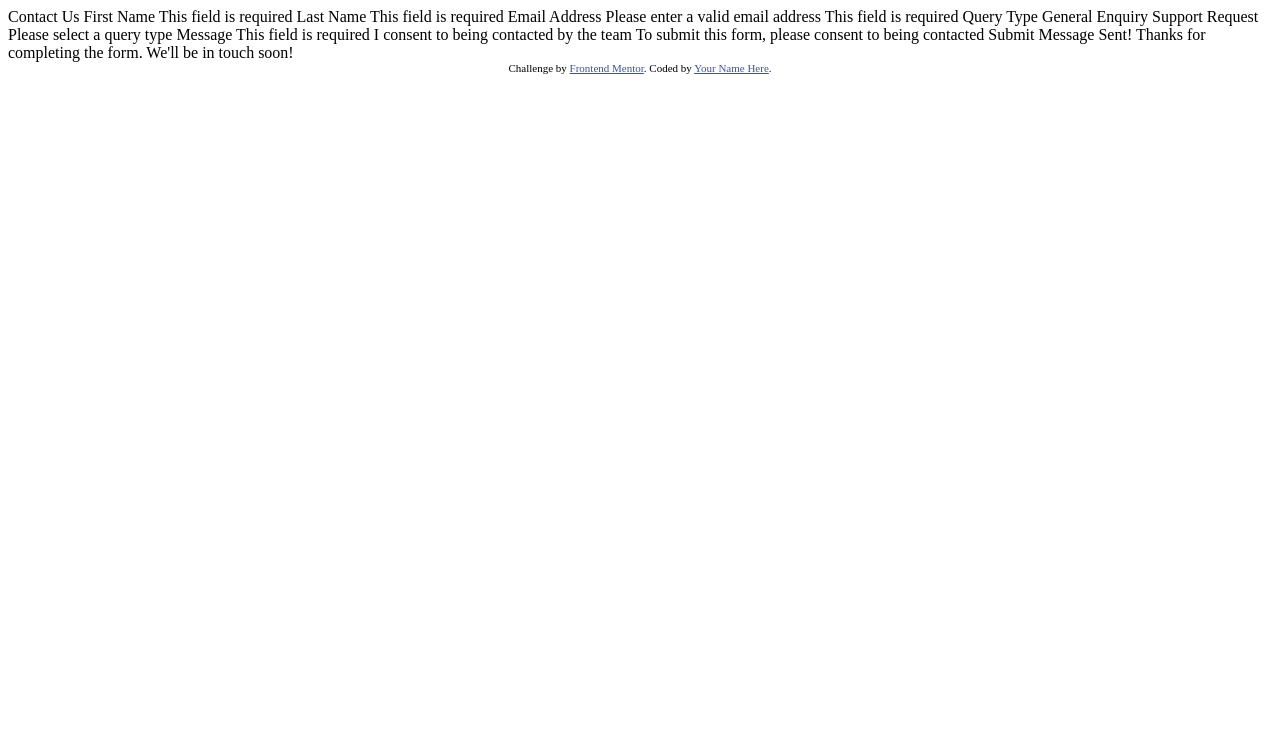
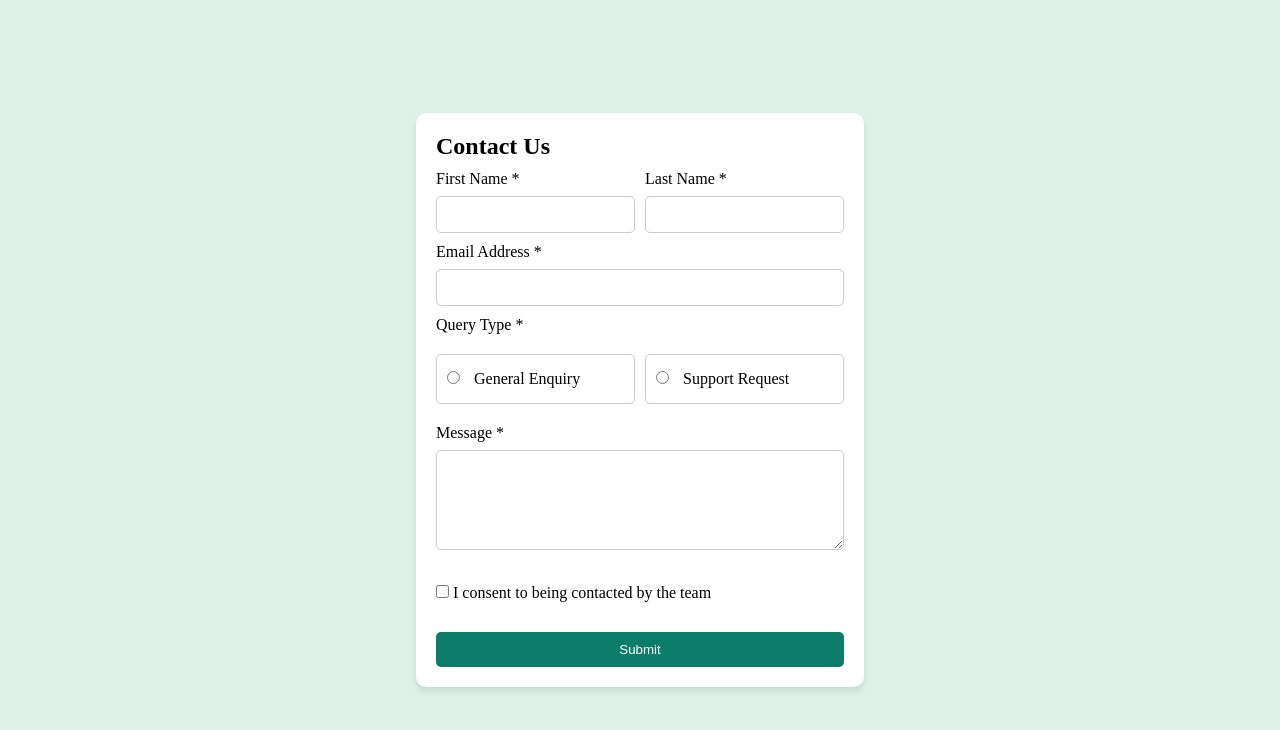
Before and after one commit to GoddyOg/contact-form, a plain HTML site: page index.html in a window 1280 px wide. Drawn offline with Linux system fonts and the light colour scheme.

Commit message:
Code changes

```diff
--- a/index.html
+++ b/index.html
@@ -2,51 +2,58 @@
 <html lang="en">
 <head>
   <meta charset="UTF-8">
-  <meta name="viewport" content="width=device-width, initial-scale=1.0"> <!-- displays site properly based on user's device -->
-
+  <meta name="viewport" content="width=device-width, initial-scale=1.0">
   <link rel="icon" type="image/png" sizes="32x32" href="./assets/images/favicon-32x32.png">
-
-  <title>Frontend Mentor | Contact form</title>
-
-  <!-- Feel free to remove these styles or customise in your own stylesheet 👍 -->
-  <style>
-    .attribution { font-size: 11px; text-align: center; }
-    .attribution a { color: hsl(228, 45%, 44%); }
-  </style>
+  <link rel="stylesheet" href="style.css">
+  <title>Contact form</title>
 </head>
 <body>
+  <div class="container">
+    <form action="" class="contact-form">
+      <h2>Contact Us</h2>
 
-  Contact Us
+      <section class="name-container">
+      <span class="name">
+        <label for="fname">First Name *</label>
+        <input type="text" id="fname" name="firstname" required>
+      </span>
 
-  First Name
-  This field is required
+      <span class="name">
+        <label for="lname">Last Name *</label>
+        <input type="text" name="lastname" id="lname" required>
+      </span>
+      </section>
 
-  Last Name
-  This field is required
+      <label for="email">Email Address *</label>
+      <input type="email" id="email" name="email" required>
 
-  Email Address
-  Please enter a valid email address
-  This field is required
+      <label for="query-type">Query Type *</label>
+      <div class="query-type">
+        <span class="queries">
+          <label for="enquiry">
+            <input type="radio" id="enquiry" name="query-type" value="General Enquiry" required>
+            General Enquiry
+          </label>
+        </span>
 
-  Query Type
-  General Enquiry
-  Support Request
-  Please select a query type
+        <span class="queries">
+          <label for="support">
+            <input type="radio" id="support" name="query-type" value="Support Request" required>
+            Support Request
+          </label>
+        </span>
+      </div>
 
-  Message
-  This field is required
+      <label for="message">Message *</label>
+      <textarea name="message" id="message" required></textarea>
 
-  I consent to being contacted by the team
-  To submit this form, please consent to being contacted
+      <label class="checkbox" for="check">
+        <input type="checkbox" id="check" name="check" required>
+        I consent to being contacted by the team
+      </label>
 
-  Submit
-
-  Message Sent!
-  Thanks for completing the form. We'll be in touch soon!
-
-  <div class="attribution">
-    Challenge by <a href="https://www.frontendmentor.io?ref=challenge">Frontend Mentor</a>.
-    Coded by <a href="#">Your Name Here</a>.
+      <input type="submit" value="Submit">
+    </form>
   </div>
 </body>
 </html>
--- /dev/null
+++ b/style.css
@@ -0,0 +1,119 @@
+* {
+    margin: 0;
+    padding: 0;
+    box-sizing: border-box;
+}
+
+body {
+    display: flex;
+    align-items: center;
+    justify-content: center;
+    height: 100vh;
+    background-color: hsl(148, 38%, 91%);
+}
+
+.container {
+    max-width: 550px;
+    padding: 20px;
+    background-color: hsl(0, 0%, 100%);
+    border-radius: 10px;
+    box-shadow: 0 4px 6px rgba(0, 0, 0, 0.1);
+}
+
+.name-container {
+    display: flex;
+    justify-content: space-between;
+}
+
+.name-container .name:first-child {
+    margin-right: 10px;
+}
+
+.name-container .name {
+    width: 100%;
+    display: flex;
+    flex-direction: column;
+    justify-content: space-between;
+}
+
+.name-container .name input[type=text] {
+    width: 100%;
+    padding: 10px;
+    margin-top: 8px;
+    border: 1px solid #ccc;
+    border-radius: 5px;
+}
+
+.name-container .name input[type=text]:focus {
+    background-color: hsl(148, 38%, 91%);
+}
+
+label {
+    margin-top: 10px;
+    display: block;
+}
+
+/* styling the query type section */
+.query-type {
+    display: flex;
+    /* width: 100%; */
+}
+
+.query-type .queries {
+    width: 100%;
+    display: flex;
+    align-items: center;
+    justify-content: space-between;
+    margin: 10px 0;
+    border: 1px solid #ccc;
+    border-radius: 5px;
+    padding: 5px 10px 15px;
+}
+
+.queries:active {
+    background-color: hsl(148, 38%, 91%);
+}
+
+input[type=radio] {
+    margin-right: 10px;
+}
+
+.query-type .queries:first-child {
+    margin-right: 10px;
+}
+
+/* Query type stylings end here */
+
+input[type="email"], textarea {
+    width: 100%;
+    padding: 10px;
+    margin-top: 8px;
+    border: 1px solid #ccc;
+    border-radius: 5px;
+}
+
+textarea {
+    height: 100px;
+}
+
+.query-type {
+    margin: 10px 0;
+}
+
+.checkbox {
+    margin: 30px 0;
+}
+
+input[type=submit] {
+    width: 100%;
+    padding: 10px 0;
+    border: none;
+    background-color: hsl(169, 82%, 27%);
+    color: #fff;
+    border-radius: 5px;
+}
+
+input[type=submit]:hover {
+    cursor: pointer;
+    background-color: hsl(147, 49%, 42%);
+}
```
